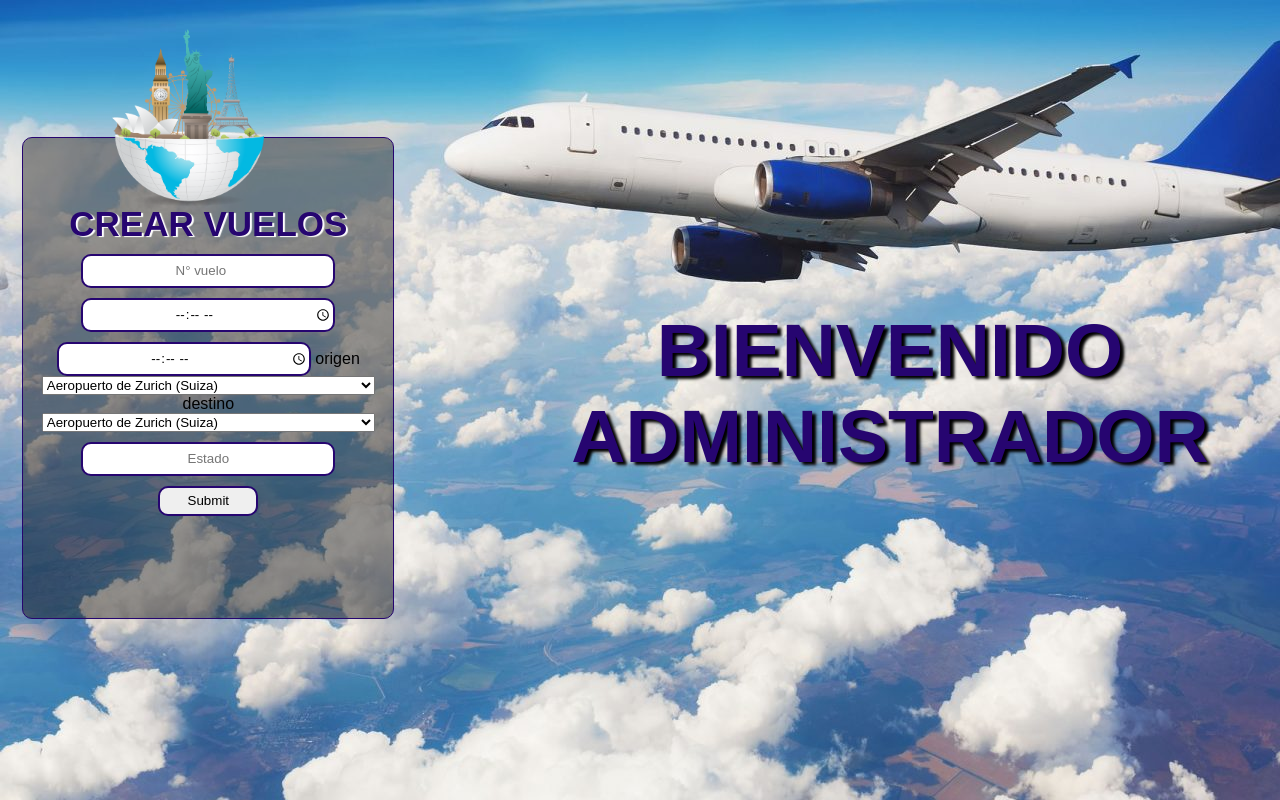
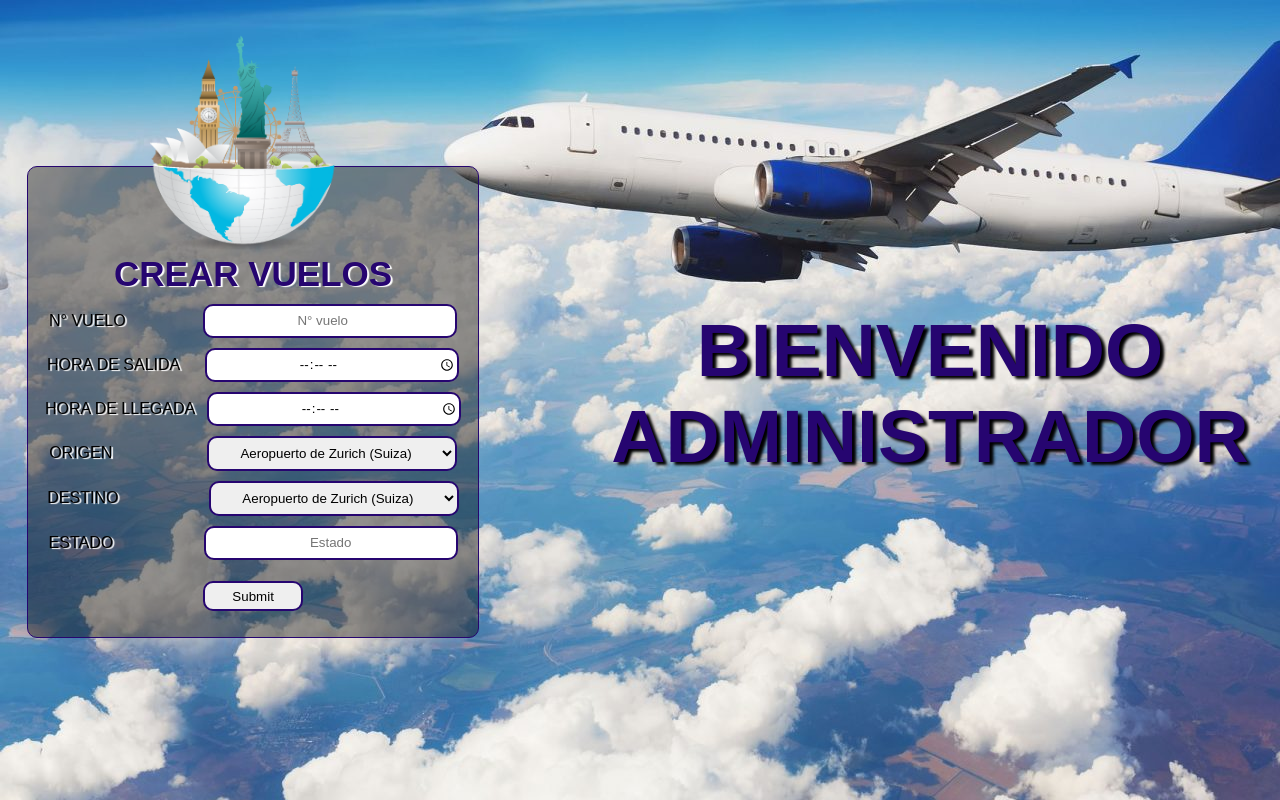
Before and after one commit to davidstivenmerchan/aerolinea_adsi, a PHP site: page /admi/crear_vuelos.php in a window 1280 px wide. Run offline with PHP 8.4, Linux system fonts and the light colour scheme; data comes from the database, SQL or seed files in the repository.

Commit message:
crear vuelos

```diff
--- a/admi/crear_vuelos.css
+++ b/admi/crear_vuelos.css
@@ -16,19 +16,19 @@ body{
 }
 .formu img{
     width: 60%;
-    margin-left: 22%;
+    margin-left: 25%;
     margin-top: 7%;
 }
 h2{
     font-size: 35px;
-    margin-top: 16%;
+    margin-top: 18%;
     color:  rgb(38, 5, 112);
     text-shadow: 2px  1px 1px white;
 }
 form{
     background-color: rgba(0, 0, 0, 0.4);
-    width:350px;
-    height: 460px;
+    width:430px;
+    height: 450px;
     border:1px solid rgb(38, 5, 112);
     border-radius: 10px;
     margin-top: -21%;
@@ -44,16 +44,44 @@ h1{
     color: rgb(38, 5, 112);
     text-shadow: 4px 3px 3px black;
 }
-form input{
+.vuelos{
     margin-top: 10px ;
     width: 250px;
     height: 30px;
     border-radius: 10px;
     border:2px solid rgb(38, 5, 112);
     text-align: center;
+    margin-left: 17%;
+}
+.hora{
+    margin-top: 10px ;
+    width: 250px;
+    height: 30px;
+    border-radius: 10px;
+    border:2px solid rgb(38, 5, 112);
+    text-align: center;
+    margin-left: 5%;
+}
+.horat{
+    margin-top: 10px ;
+    width: 250px;
+    height: 30px;
+    border-radius: 10px;
+    border:2px solid rgb(38, 5, 112);
+    text-align: center;
+    margin-left: 2%;
+}
+.estado{
+    margin-top: 10px ;
+    width: 250px;
+    height: 30px;
+    border-radius: 10px;
+    border:2px solid rgb(38, 5, 112);
+    text-align: center;
+    margin-left: 20%;
 }
 .enviar{
-    margin: 10px 50px;
+   margin-top: 5%;
     width: 100px;
     height: 30px;
     border-radius: 10px;
@@ -62,3 +90,25 @@ form input{
 form input:hover{
     border:2px solid green;
 }
+label{
+    color: black;
+    text-shadow: 2px  1px 1px white;
+}
+.inputR{
+    margin-top: 10px ;
+    width: 250px;
+    height: 35px;
+    border-radius: 10px;
+    border:2px solid rgb(38, 5, 112);
+    text-align: center;
+    margin-left: 21%;
+}
+.inputRR{
+    margin-top: 10px ;
+    width: 250px;
+    height: 35px;
+    border-radius: 10px;
+    border:2px solid rgb(38, 5, 112);
+    text-align: center;
+    margin-left: 20%;
+}
--- a/admi/crear_vuelos.php
+++ b/admi/crear_vuelos.php
@@ -21,10 +21,13 @@ $fila_aero = mysqli_fetch_assoc($query_aero);
             <img src="../imagenes/logoage.png" alt="">
     <form method="POST" action="../php/crear_vuelos.php">
         <h2> CREAR VUELOS</h2>
-        <input type="number" placeholder="N° vuelo"name="nvuelos" autocomplete="off">
-        <input type="time" placeholder="Hora salida "name="hora" autocomplete="off">
-        <input type="time" placeholder="Hora llegada"name="horat" autocomplete="off">
-        <label for="">origen</label>
+        <label for="">N° VUELO</label>
+        <input class="vuelos" type="number" placeholder="N° vuelo"name="nvuelos" autocomplete="off"><br>
+        <label for="">HORA DE SALIDA</label>
+        <input class="hora"type="time" name="hora" autocomplete="off"><br>
+        <label for="">HORA DE LLEGADA</label>
+        <input class="horat" type="time" name="horat" autocomplete="off"><br>
+        <label for="">ORIGEN </label>
         <select class="inputR" name="asalida" id="asalida">
             <?php
             foreach ($query_aero as $salida) : ?>
@@ -33,9 +36,9 @@ $fila_aero = mysqli_fetch_assoc($query_aero);
             <?php
             endforeach;
             ?>
-        </select>
-        <label for="">destino</label>
-        <select class="inputR" name="adestino" id="adestino">
+        </select><br>
+        <label for="">DESTINO</label>
+        <select class="inputRR" name="adestino" id="adestino">
             <?php
             foreach ($query_aero as $destino) : ?>
                 <option value="<?php echo $destino['id_aeropuerto'] ?> ">
@@ -43,8 +46,9 @@ $fila_aero = mysqli_fetch_assoc($query_aero);
             <?php
             endforeach;
             ?>
-        </select>
-        <input type="text" placeholder="Estado"name="estado" autocomplete="off">
+        </select><br>
+        <label for="">ESTADO</label>
+        <input class="estado" type="text" placeholder="Estado"name="estado" autocomplete="off">
         <input class="enviar" type="submit">
     </form>
 </div>
```
